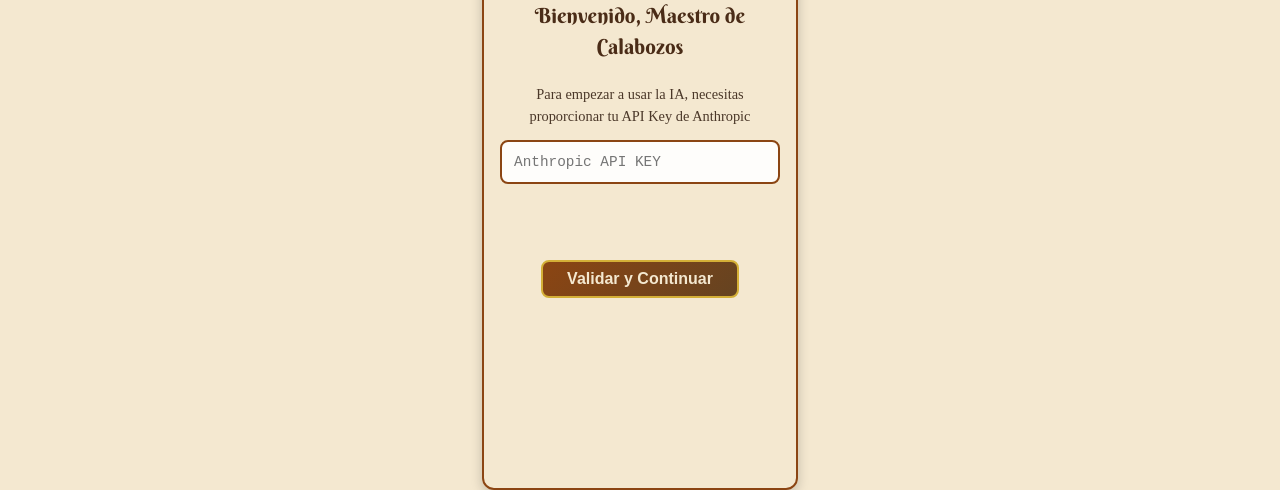
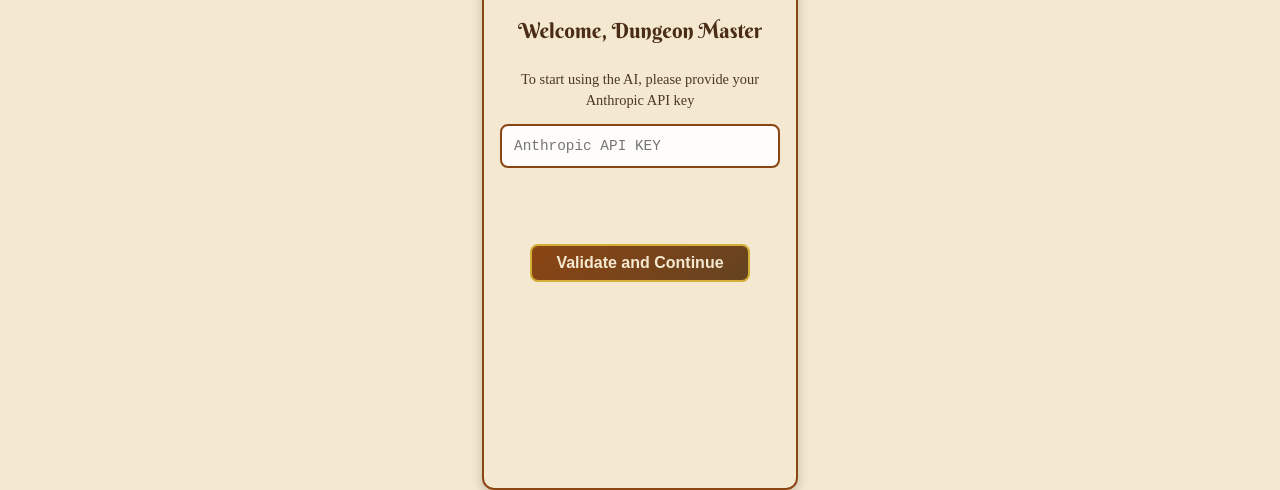
Before and after one commit to Agamador/OwlBear-llm-chat, a website built with Vite: page index.html in a window 1280 px wide. Shown: the part 310-800 px from the top of the page. Built offline with nearby package versions, Linux system fonts and the light colour scheme; no server answers; files whose address does not match are found by name; a web font is replaced by a local one; what @owlbear-rodeo/sdk would draw is missing.

Commit message:
feat: translate chat and API key setup messages to English

```diff
--- a/src/chat.html
+++ b/src/chat.html
@@ -1,12 +1,12 @@
-<!-- Vista para introducir la API key de Anthropic -->
+<!-- View for entering Anthropic API key -->
 <div class="api-key-container" id="api-key-view">
     <div class="api-key-header">
         <h2>🔑 API KEY SETUP</h2>
     </div>
     <div class="api-key-content">
         <div class="api-key-icon">🧙‍♂️</div>
-        <h3>Bienvenido, Maestro de Calabozos</h3>
-        <p>Para empezar a usar la IA, necesitas proporcionar tu API Key de Anthropic</p>
+        <h3>Welcome, Dungeon Master</h3>
+        <p>To start using the AI, please provide your Anthropic API key</p>
 
         <div class="api-key-input-container">
             <input type="password" id="api-key-input" placeholder="Anthropic API KEY" autocomplete="off" />
@@ -14,12 +14,12 @@
         <div class="api-key-message" id="api-key-message"></div>
 
         <button id="validate-api-key-button" class="api-key-button">
-            Validar y Continuar
+            Validate and Continue
         </button>
     </div>
 </div>
 
-<!-- Vista del chat -->
+<!-- Chat view -->
 <div class="chat-container" id="chat-view" style="display: none;">
     <div class="chat-header">
         <button id="test-button" class="top-icon-button" aria-label="Test action">⚡</button>
@@ -31,7 +31,7 @@
                 title="Clear chat history">🗑️</button>
             <button id="change-api-key-button" class="top-icon-button" aria-label="Change API Key"
                 title="Change API Key">🔑</button>
-            <div class="info-icon" id="info-icon" title="Haz clic para copiar al portapapeles">
+            <div class="info-icon" id="info-icon" title="Click to copy to clipboard">
                 <svg width="20" height="20" viewBox="0 0 24 24" fill="currentColor">
                     <path
                         d="M12 2C6.48 2 2 6.48 2 12s4.48 10 10 10 10-4.48 10-10S17.52 2 12 2zm1 15h-2v-6h2v6zm0-8h-2V7h2v2z" />
@@ -43,7 +43,7 @@
         </div>
     </div>
     <div class="chat-messages" id="chat-messages">
-        <!-- El historial se cargará dinámicamente -->
+        <!-- History will load dynamically -->
     </div>
     <div class="chat-input-container">
         <input type="text" id="message-input" placeholder="Type your message..." />
@@ -51,7 +51,7 @@
     </div>
 </div>
 
-<!-- Popup de confirmación -->
+<!-- Confirmation popup -->
 <div class="confirmation-popup" id="confirmation-popup">
     <div class="popup-overlay"></div>
     <div class="popup-content">
```
